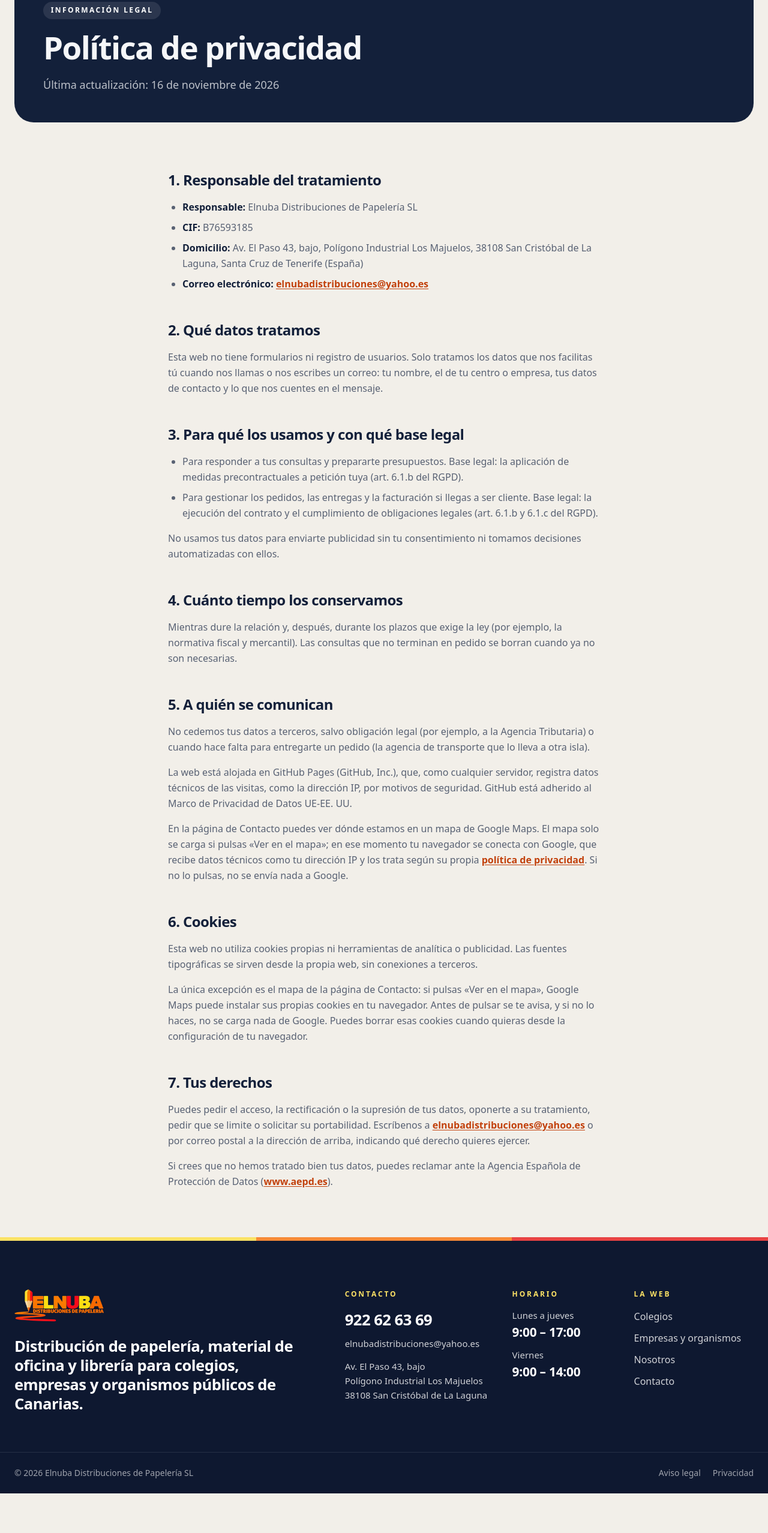
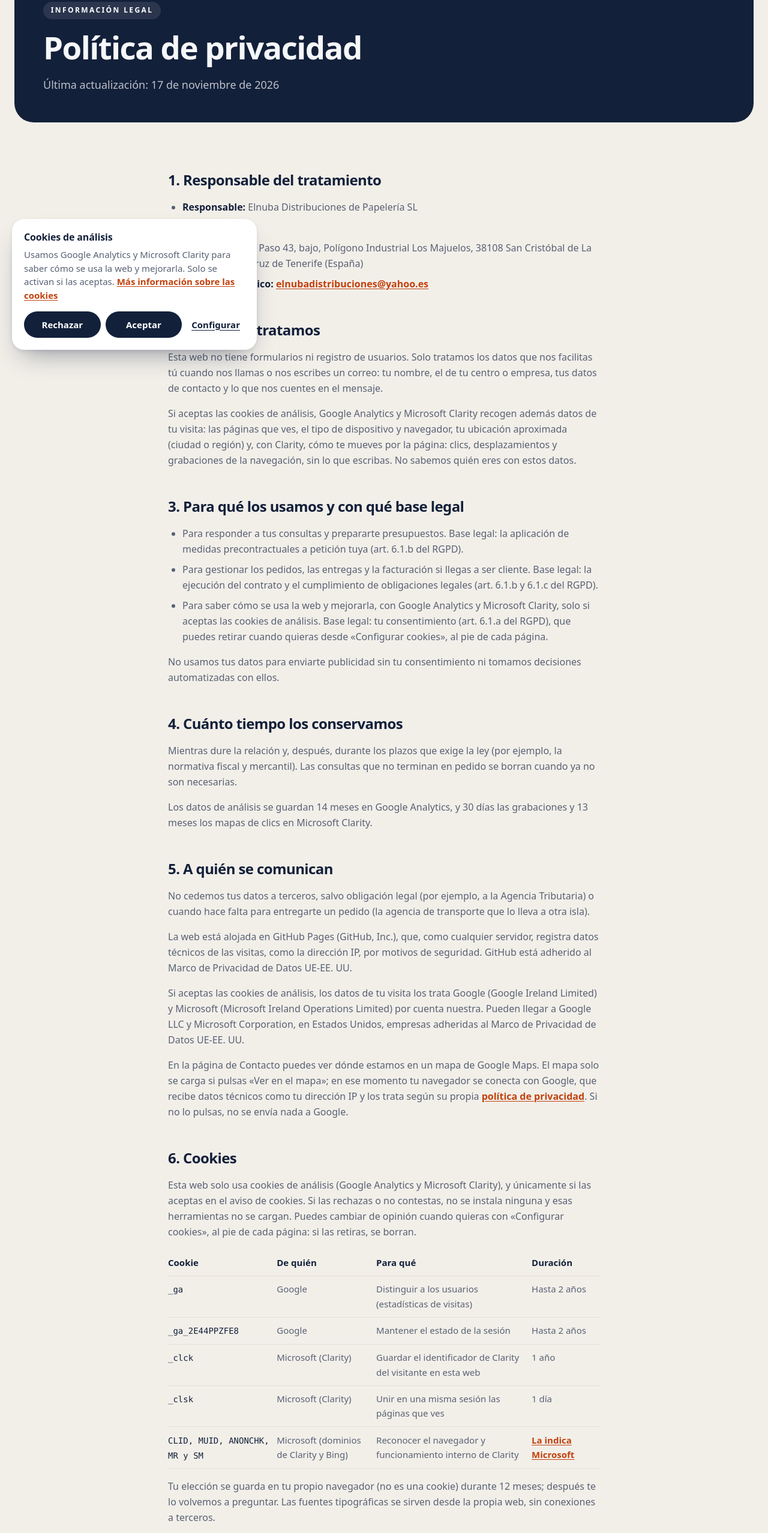
Before and after one commit to ALHU1214/elnuba-web, an Astro site: page /privacidad in a window 1280 px wide. Shown: the part 197-2752 px from the top of the page at 60% size. Before the commit the page ends 2686 px from the top, so only its background shows below. Built offline with nearby package versions, Linux system fonts and the light colour scheme; Astro itself is replaced by a stand-in of ours; a web font is replaced by a local one.

Commit message:
Aviso de cookies con Google Analytics y Clarity
- Aviso de cookies propio: nada se carga antes de contestar; Rechazar y
  Aceptar iguales (AEPD); Configurar por herramienta; Configurar cookies en
  el pie para cambiar de opinión (al retirar, se borran sus cookies).
- Google Analytics con el modo de consentimiento y Clarity con consentv2.
- Política de privacidad y aviso legal explican la analítica, con su tabla
  de cookies (fichas en el móvil) y fecha del 17 de noviembre de 2026.

Co-Authored-By: Claude Opus 5.5 <noreply@anthropic.com>

```diff
--- a/src/components/Consentimiento.astro
+++ b/src/components/Consentimiento.astro
@@ -20,7 +20,7 @@ const herramientas = [ga && 'Google Analytics', cl && 'Microsoft Clarity'].filte
   <p class="cookies-titulo">Cookies de análisis</p>
   <p class="cookies-texto">
     Usamos {herramientas} para saber cómo se usa la web y mejorarla. Solo se activan si las aceptas.{' '}
-    <a href={ruta('/privacidad/#cookies')}>Más información</a>
+    <a href={ruta('/privacidad/#cookies')}>Más información sobre las cookies</a>
   </p>
   <fieldset class="cookies-opciones" hidden>
     <legend class="sr-only">Elige qué herramientas aceptas</legend>
--- a/src/data/negocio.ts
+++ b/src/data/negocio.ts
@@ -110,11 +110,11 @@ export const nav = [
 //  - sale el aviso de cookies (Consentimiento.astro) con "Rechazar" y "Aceptar" iguales, como pide la AEPD;
 //  - cada herramienta se carga SOLO si el visitante la acepta, y se puede cambiar con "Configurar cookies" del pie;
 //  - la política de privacidad y el aviso legal pasan a explicarlas, con la fecha de `desde`.
-// OJO al activar Clarity: comprobar en el navegador cuánto duran sus cookies y rellenar `duracion` en privacidad.astro
-// (Microsoft no lo publica). En Google Analytics: retención de datos a 14 meses y señales de Google desactivadas.
+// Activado el 17-nov-2026 con las cuentas que creó Álvaro. Duración de las cookies comprobada (ver privacidad.astro).
+// En Google Analytics: retención de datos a 14 meses y señales de Google desactivadas (lo hizo Álvaro al crearla).
 export const analitica = {
-  googleAnalytics: null as string | null, // ID de medición de GA4, "G-XXXXXXXXXX" (Administrar > Flujos de datos)
-  clarity: null as string | null,         // ID del proyecto de Clarity (Settings > Overview), letras y números
-  desde: null as string | null,           // AAAA-MM-DD: el día en que se activan (fecha de los textos legales)
+  googleAnalytics: 'G-2E44PPZFE8' as string | null, // ID de medición de GA4, "G-XXXXXXXXXX" (Administrar > Flujos de datos)
+  clarity: 'zf6zzsrlye' as string | null,         // ID del proyecto de Clarity (Settings > Overview), letras y números
+  desde: '2026-11-17' as string | null,           // AAAA-MM-DD: el día en que se activan (fecha de los textos legales)
 };
 export const hayAnalitica = Boolean(analitica.googleAnalytics || analitica.clarity);
--- a/src/pages/privacidad.astro
+++ b/src/pages/privacidad.astro
@@ -1,7 +1,6 @@
 ---
 import Base from '../layouts/Base.astro';
 import Encabezado from '../components/Encabezado.astro';
-import Pendiente from '../components/Pendiente.astro';
 import { negocio, mailSimple, analitica, hayAnalitica } from '../data/negocio';
 
 const d = negocio.direccion;
@@ -12,17 +11,21 @@ const fechaTexto = new Intl.DateTimeFormat('es-ES', { day: 'numeric', month: 'lo
 const ga = analitica.googleAnalytics;
 const cl = analitica.clarity;
 const herramientas = [ga && 'Google Analytics', cl && 'Microsoft Clarity'].filter(Boolean).join(' y ');
-// Cookies de cada herramienta. Google Analytics: nombres y duración de Google (support.google.com/analytics/answer/11397207).
-// Clarity: nombres y finalidad de Microsoft (learn.microsoft.com/clarity, «Clarity Cookies»); Microsoft no publica cuánto
-// duran: al activar Clarity hay que mirarlo en el navegador y rellenar `duracion` (mientras, sale como pendiente)
+// Cookies de cada herramienta (comprobado el 17-nov-2026):
+//  - Google Analytics: nombres y duración de Google (support.google.com/analytics/answer/11397207): 2 años, aunque Chrome
+//    las corta a 400 días (medido en el navegador), por eso «hasta 2 años».
+//  - Clarity: nombres y finalidad de Microsoft (learn.microsoft.com/clarity, «Clarity Cookies»). _clck 1 año y _clsk 1 día
+//    salen del código abierto oficial de Clarity (github.com/microsoft/clarity, clarity-js, Setting.Expire y
+//    SessionExpire). Las de los dominios de Microsoft las pone su servidor y Microsoft no publica su duración: se enlaza
+//    su lista oficial
 const cookies = [
   ...(ga ? [
-    { nombre: '_ga', quien: 'Google', para: 'Distinguir a los usuarios (estadísticas de visitas)', duracion: '2 años' },
-    { nombre: `_ga_${ga.replace(/^G-/, '')}`, quien: 'Google', para: 'Mantener el estado de la sesión', duracion: '2 años' },
+    { nombre: '_ga', quien: 'Google', para: 'Distinguir a los usuarios (estadísticas de visitas)', duracion: 'Hasta 2 años' as string | null },
+    { nombre: `_ga_${ga.replace(/^G-/, '')}`, quien: 'Google', para: 'Mantener el estado de la sesión', duracion: 'Hasta 2 años' as string | null },
   ] : []),
   ...(cl ? [
-    { nombre: '_clck', quien: 'Microsoft (Clarity)', para: 'Guardar el identificador de Clarity del visitante en esta web', duracion: null as string | null },
-    { nombre: '_clsk', quien: 'Microsoft (Clarity)', para: 'Unir en una misma sesión las páginas que ves', duracion: null as string | null },
+    { nombre: '_clck', quien: 'Microsoft (Clarity)', para: 'Guardar el identificador de Clarity del visitante en esta web', duracion: '1 año' as string | null },
+    { nombre: '_clsk', quien: 'Microsoft (Clarity)', para: 'Unir en una misma sesión las páginas que ves', duracion: '1 día' as string | null },
     { nombre: 'CLID, MUID, ANONCHK, MR y SM', quien: 'Microsoft (dominios de Clarity y Bing)', para: 'Reconocer el navegador y funcionamiento interno de Clarity', duracion: null as string | null },
   ] : []),
 ];
@@ -66,10 +69,11 @@ const cookies = [
       <>
         <p>Esta web solo usa cookies de análisis ({herramientas}), y únicamente si las aceptas en el aviso de cookies. Si las rechazas o no contestas, no se instala ninguna y esas herramientas no se cargan. Puedes cambiar de opinión cuando quieras con «Configurar cookies», al pie de cada página: si las retiras, se borran.</p>
         <div class="mt-4 overflow-x-auto">
-          <table class="tabla-cookies">
-            <thead><tr><th scope="col">Cookie</th><th scope="col">De quién</th><th scope="col">Para qué</th><th scope="col">Duración</th></tr></thead>
-            <tbody>
-              {cookies.map((c) => <tr><td><code>{c.nombre}</code></td><td>{c.quien}</td><td>{c.para}</td><td>{c.duracion ?? <Pendiente texto="ver al activar Clarity" />}</td></tr>)}
+          {/* En el móvil cada fila se apila como una ficha (CSS); los role mantienen la tabla para los lectores de pantalla */}
+          <table class="tabla-cookies" role="table">
+            <thead role="rowgroup"><tr role="row"><th scope="col" role="columnheader">Cookie</th><th scope="col" role="columnheader">De quién</th><th scope="col" role="columnheader">Para qué</th><th scope="col" role="columnheader">Duración</th></tr></thead>
+            <tbody role="rowgroup">
+              {cookies.map((c) => <tr role="row"><td role="cell" data-etiqueta="Cookie"><code>{c.nombre}</code></td><td role="cell" data-etiqueta="De quién">{c.quien}</td><td role="cell" data-etiqueta="Para qué">{c.para}</td><td role="cell" data-etiqueta="Duración">{c.duracion ?? <a href="https://learn.microsoft.com/es-es/clarity/setup-and-installation/cookie-list" rel="noopener">La indica Microsoft</a>}</td></tr>)}
             </tbody>
           </table>
         </div>
--- a/src/styles/global.css
+++ b/src/styles/global.css
@@ -951,3 +951,10 @@ header[data-con-sombra] .barra { box-shadow: 0 2px 6px rgb(19 32 58 / .07), 0 18
 .tabla-cookies th, .tabla-cookies td { padding: .6rem .75rem .6rem 0; border-bottom: 1px solid var(--color-linea); text-align: left; vertical-align: top; }
 .tabla-cookies th { color: var(--color-tinta); font-weight: 700; }
 .tabla-cookies code { font-size: .875rem; color: var(--color-tinta); }
+@media (max-width: 639px) {
+  .tabla-cookies { min-width: 0; }
+  .tabla-cookies thead { position: absolute; width: 1px; height: 1px; overflow: hidden; clip: rect(0 0 0 0); white-space: nowrap; }
+  .tabla-cookies tr { display: block; padding: .75rem 0; border-bottom: 1px solid var(--color-linea); }
+  .tabla-cookies td { display: grid; grid-template-columns: 5.5rem minmax(0, 1fr); gap: .75rem; padding: .15rem 0; border: 0; }
+  .tabla-cookies td::before { content: attr(data-etiqueta); font-weight: 700; color: var(--color-tinta); }
+}
```
